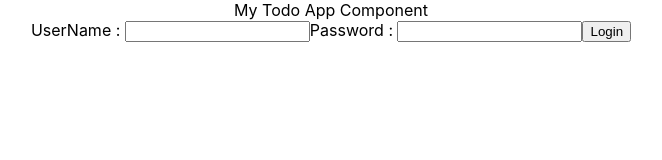
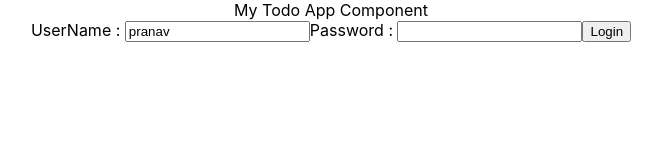
Before and after one commit to PBorasiya/TodoApp-ReactJS, a React (Create React App) app: page / in a window 1280 px wide. Shown: the top 160 px of the page, without its empty margins (309-971 px from the left). Built offline with nearby package versions, Linux system fonts and the light colour scheme.

Commit message:
Made LoginComponent into controlled component

```diff
--- a/src/components/todo/TodoApp.jsx
+++ b/src/components/todo/TodoApp.jsx
@@ -12,15 +12,43 @@
 }
 
 class LoginComponent extends Component{
+
+    constructor(props){
+        super(props)
+
+        this.state = {
+            username : 'pranav',
+            password : ''
+        }
+
+        this.handleUsernameChange = this.handleUsernameChange.bind(this)
+        this.handlePasswordChange = this.handlePasswordChange.bind(this)
+    }
+
     render(){
         return(
             <div className="LoginComponent">
-            UserName : <input type="text" name="username"/>
-            Password : <input type="password" name="password"/>
+            UserName : <input type="text" name="username" value={this.state.username} onChange={this.handleUsernameChange}/>
+            Password : <input type="password" name="password" value={this.state.password} onChange={this.handlePasswordChange}/>
             <button>Login</button>
             </div>
         )
     }
+
+    handleUsernameChange(event) {
+
+        this.setState({
+            username : event.target.value
+
+        })
+    }
+
+    handlePasswordChange(event){
+        console.log(event.target.value)
+        this.setState({
+            password: event.target.value
+        })
+    }
 }
 
 export default TodoApp
```
